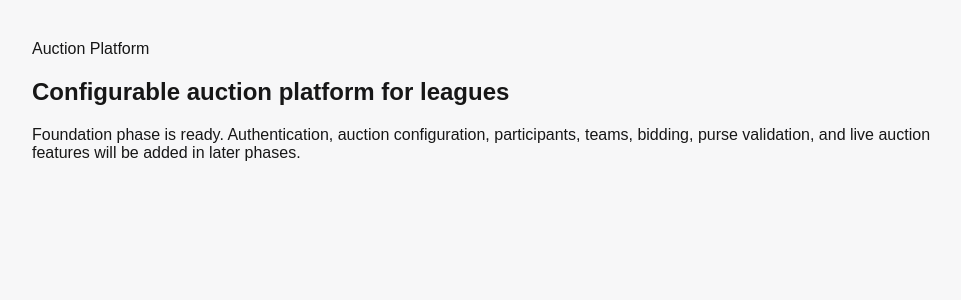
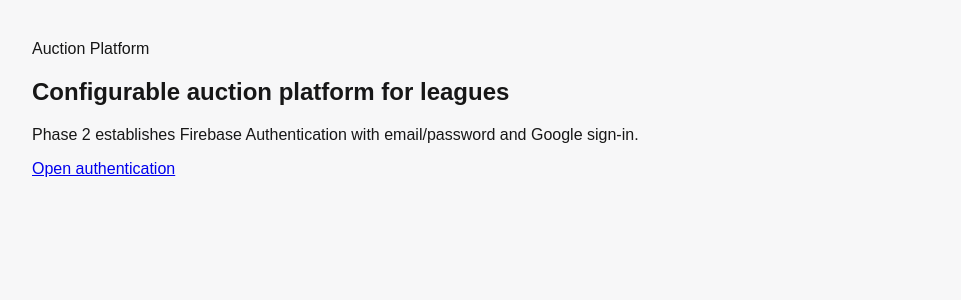
Before and after one commit to asifbanaraszenith/auction-platform, a Next.js app: page / in a window 1280 px wide. Shown: the top 300 px of the page, without its empty margins (152-1113 px from the left). Built offline with nearby package versions, Linux system fonts and the light colour scheme.

Commit message:
feat: add authentication entry point

```diff
--- a/src/app/page.tsx
+++ b/src/app/page.tsx
@@ -1,3 +1,5 @@
+import Link from "next/link";
+
 export default function HomePage() {
   return (
     <main>
@@ -5,10 +7,9 @@ export default function HomePage() {
         <p style={{ marginBottom: 8 }}>Auction Platform</p>
         <h1>Configurable auction platform for leagues</h1>
         <p>
-          Foundation phase is ready. Authentication, auction configuration,
-          participants, teams, bidding, purse validation, and live auction
-          features will be added in later phases.
+          Phase 2 establishes Firebase Authentication with email/password and Google sign-in.
         </p>
+        <Link href="/login">Open authentication</Link>
       </section>
     </main>
   );
```
